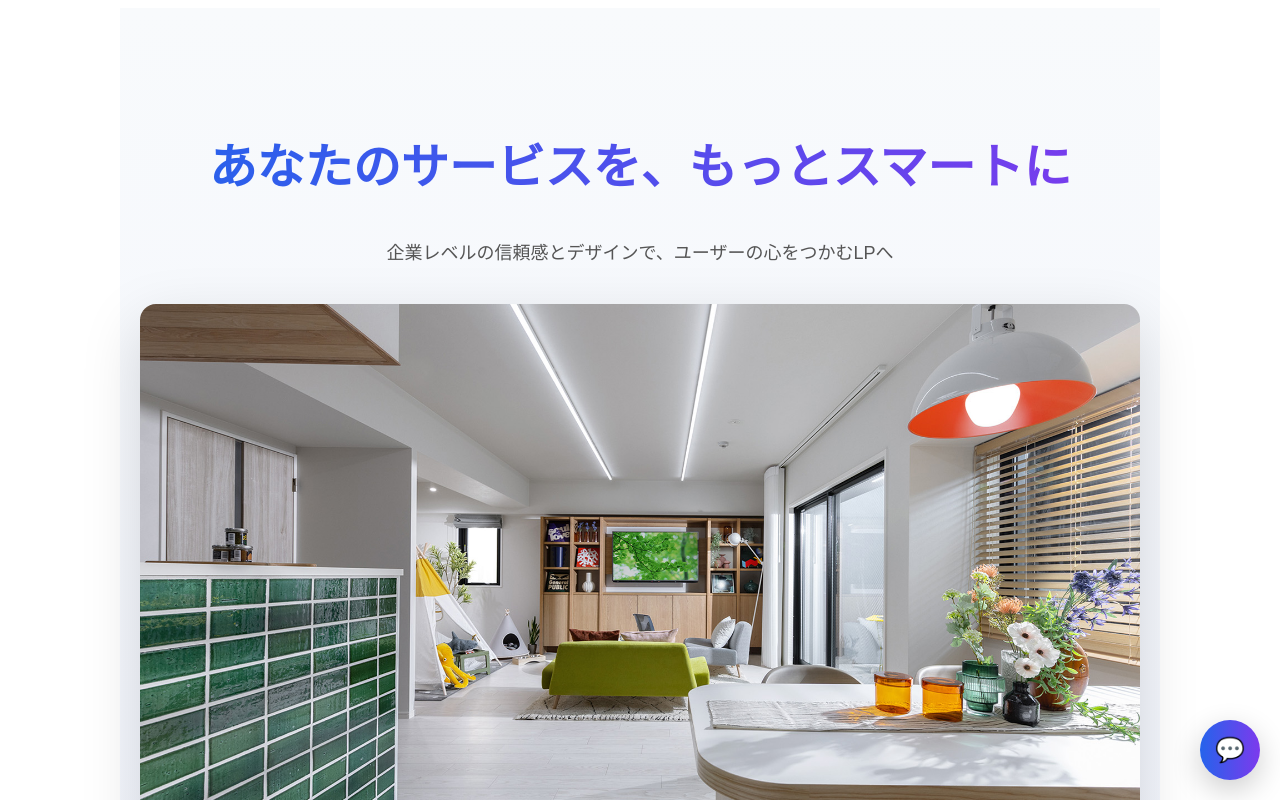
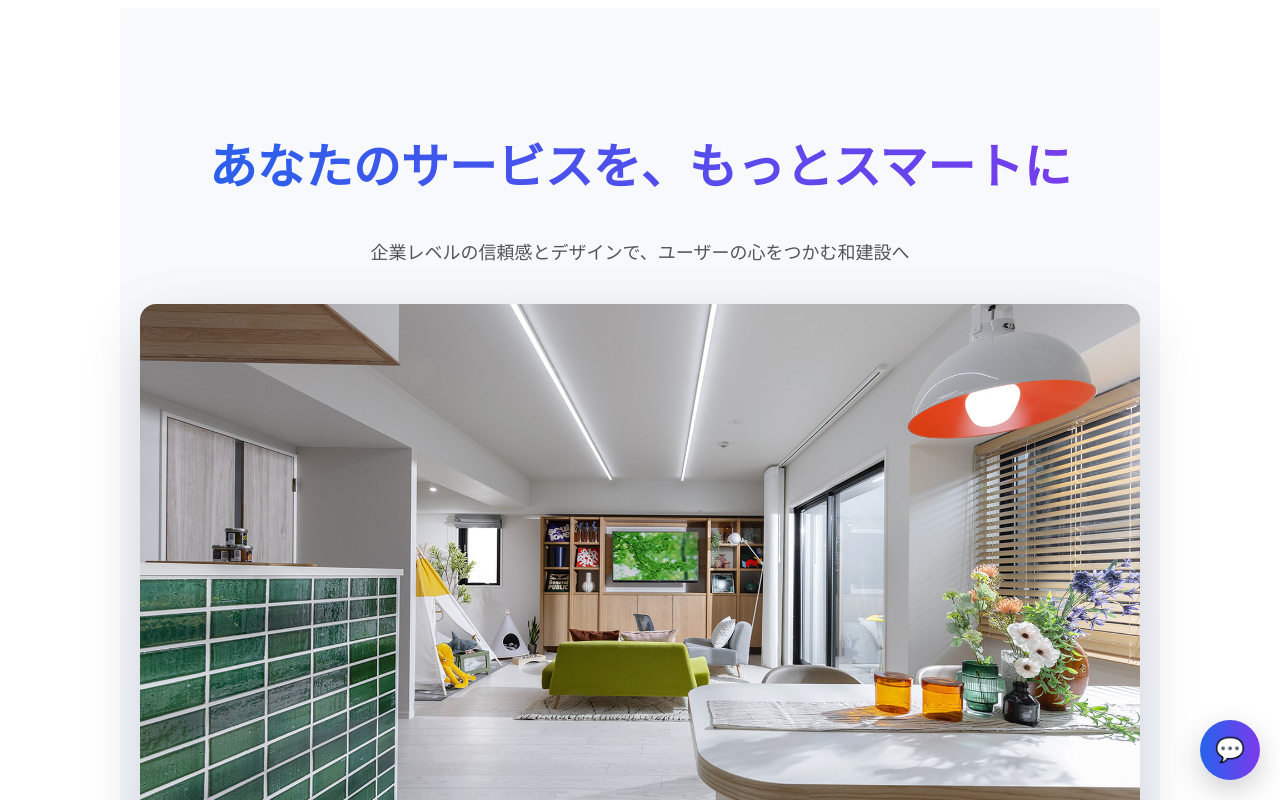
Before and after one commit to 280426u-create/next.js_difywebchatbot, a Next.js app: page /lp in a window 1280 px wide. Shown: the top 800 px of the page. Built offline with nearby package versions, Linux system fonts and the light colour scheme.

Commit message:
テスト

```diff
--- a/app/lp/page.tsx
+++ b/app/lp/page.tsx
@@ -46,7 +46,7 @@ export default function Page() {
         </h1>
 
         <p style={{ fontSize: "18px", color: "#555", marginTop: "16px" }}>
-          企業レベルの信頼感とデザインで、ユーザーの心をつかむLPへ
+          企業レベルの信頼感とデザインで、ユーザーの心をつかむ和建設へ
         </p>
 
         {/* メイン画像（修正版） */}
```
